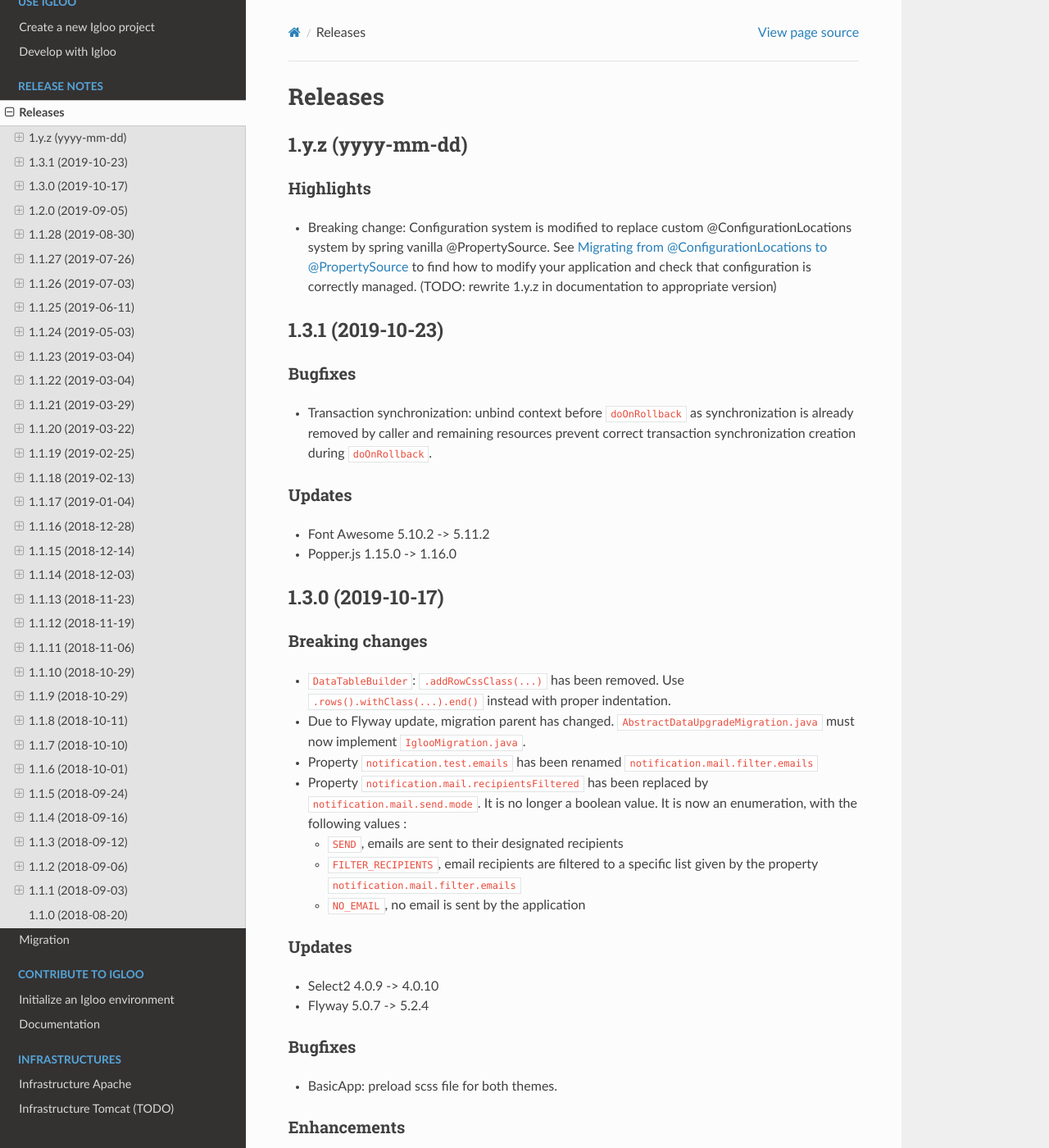
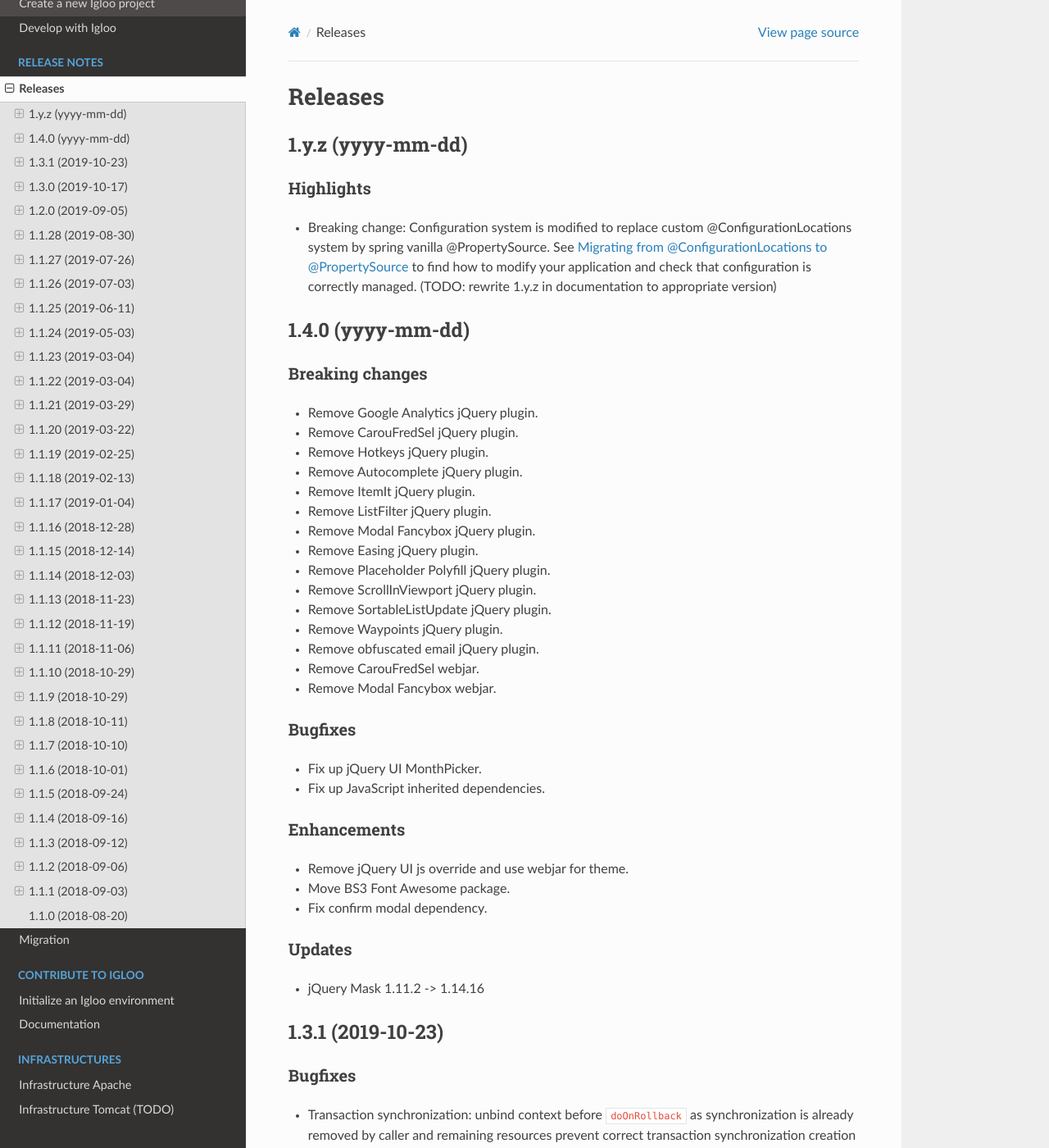
Before and after one commit to igloo-project/igloo-doc, a Sphinx documentation site: the page built from source/release-notes/releases.rst, in a window 1280 px wide and 1400 px high. Shown: the whole window at 82% size. Built offline with Sphinx 7.4.7 and the Read the Docs theme 2.0.0, drawn with Linux system fonts in a browser that asks for light colours.

Commit message:
1.4.0: update release notes

```diff
--- a/source/release-notes/releases.rst
+++ b/source/release-notes/releases.rst
@@ -15,6 +15,48 @@ Highlights
   @PropertySource. See :ref:`property-source-migration` to find how to modify
   your application and check that configuration is correctly managed.
   (TODO: rewrite 1.y.z in documentation to appropriate version)
+
+.. _v1.4.0:
+
+1.4.0 (yyyy-mm-dd)
+##################
+
+Breaking changes
+****************
+
+* Remove Google Analytics jQuery plugin.
+* Remove CarouFredSel jQuery plugin.
+* Remove Hotkeys jQuery plugin.
+* Remove Autocomplete jQuery plugin.
+* Remove ItemIt jQuery plugin.
+* Remove ListFilter jQuery plugin.
+* Remove Modal Fancybox jQuery plugin.
+* Remove Easing jQuery plugin.
+* Remove Placeholder Polyfill jQuery plugin.
+* Remove ScrollInViewport jQuery plugin.
+* Remove SortableListUpdate jQuery plugin.
+* Remove Waypoints jQuery plugin.
+* Remove obfuscated email jQuery plugin.
+* Remove CarouFredSel webjar.
+* Remove Modal Fancybox webjar.
+
+Bugfixes
+********
+
+* Fix up jQuery UI MonthPicker.
+* Fix up JavaScript inherited dependencies.
+
+Enhancements
+************
+
+* Remove jQuery UI js override and use webjar for theme.
+* Move BS3 Font Awesome package.
+* Fix confirm modal dependency.
+
+Updates
+*******
+
+* jQuery Mask 1.11.2 -> 1.14.16
 
 .. _v1.3.1:
 
```
